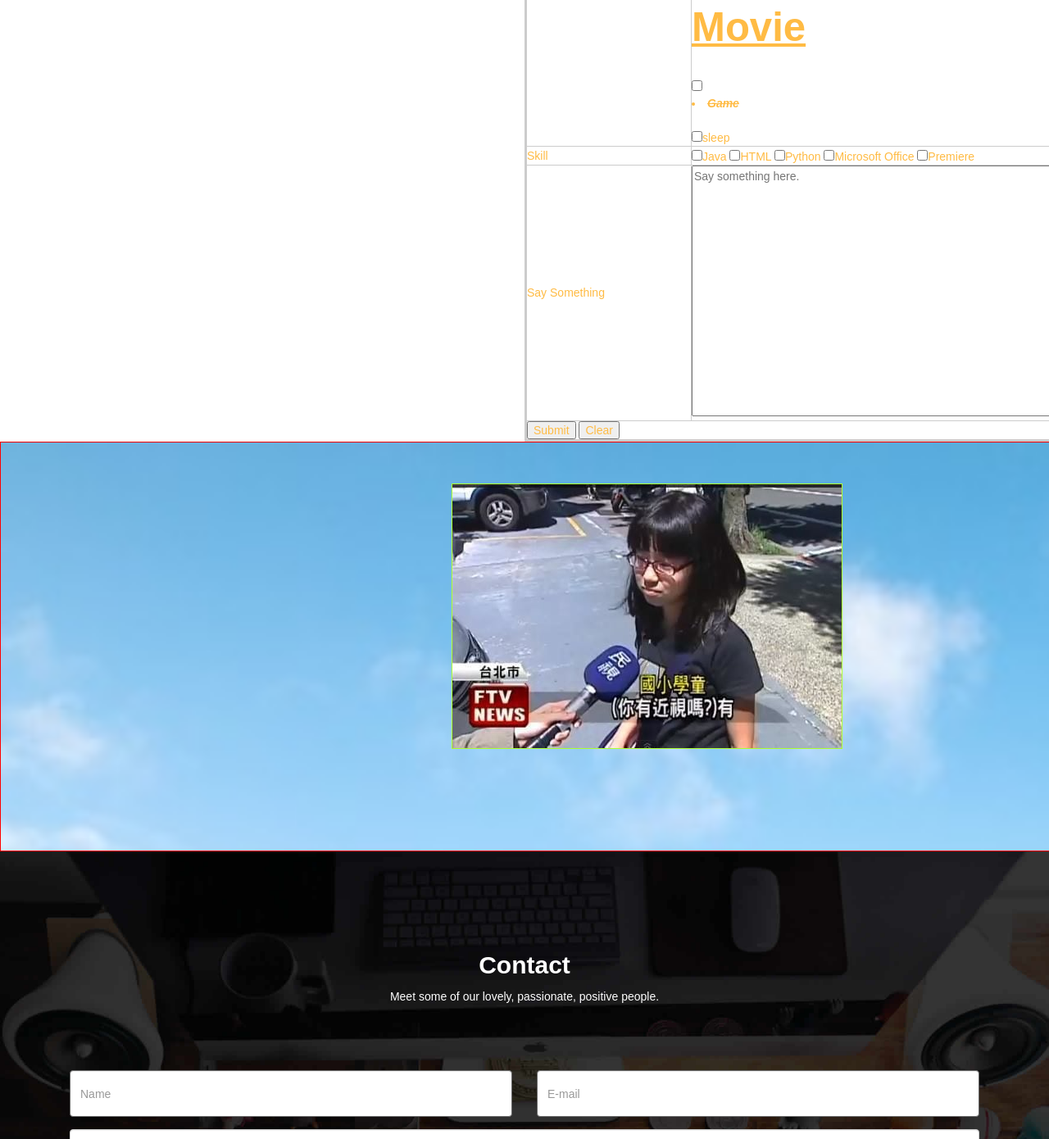
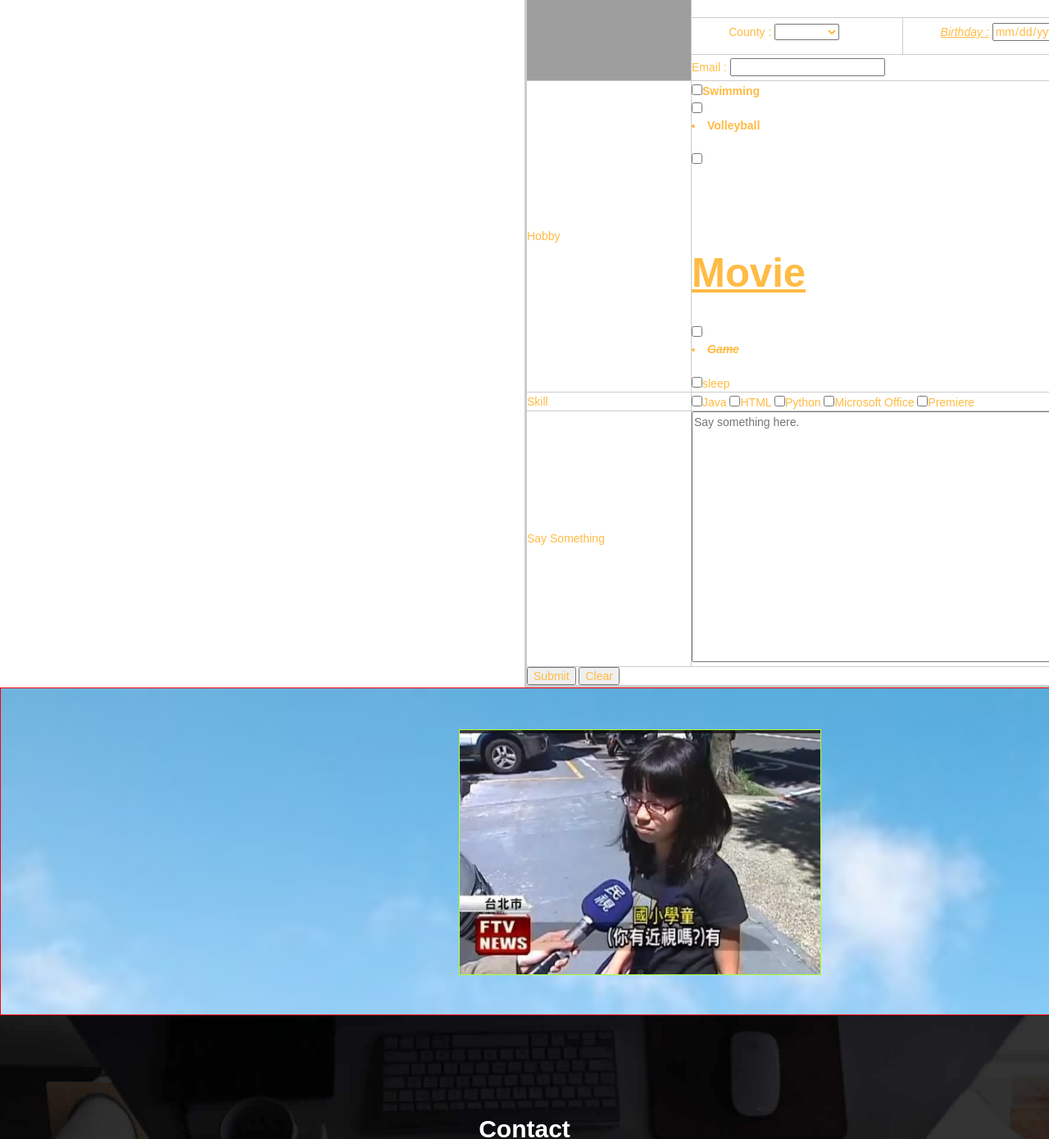
Before and after one commit to WarnerFang/110306090_1203HW, a plain HTML site: page index.html in a window 1280 px wide. Shown: the part 2403-3793 px from the top of the page at 82% size. Drawn offline with Linux system fonts and the light colour scheme; grey boxes are pictures that could not be loaded.

Commit message:
adjust something

```diff
--- a/index.html
+++ b/index.html
@@ -69,7 +69,7 @@
                             <a class="page-scroll" href="#home">Home</a>
                         </li>
                         <li>
-                            <a class="page-scroll" href="#about">About</a>
+                            <a class="page-scroll" href="#homework2">About</a>
                         </li>
                         <li>
                             <a class="page-scroll" href="#Services">Services</a>
@@ -168,7 +168,7 @@
 
 </div>
 
-<div class="float" style="padding-left: 50%;">
+<div id="homework2" class="float" style="padding-left: 50%; padding-top: 300px;">
 <form>
 	<table style="border:3px #cccccc solid;" cellpadding="10" border=‘1’>
 		<th rowspan="1" colspan="3"><center><body>About - 110306090</body></center></th>
--- a/style.css
+++ b/style.css
@@ -32,7 +32,7 @@ div.float{
 div.background{
 	background-image: url('sky.jpg');
 	width: 2000px;
-	height: 500px;
+	height: 400px;
 	background-size: 100%;
 	background-repeat: no-repeat;
 	border: 1px solid red;
@@ -40,7 +40,7 @@ div.background{
 }
 .img{
 	margin-top: 50px;
-	margin-bottom: 50px;
-	margin-left: 550px;
+	height: 300px;
+	margin-left: 28%;
 	border: 1px solid greenyellow;
 }
```
